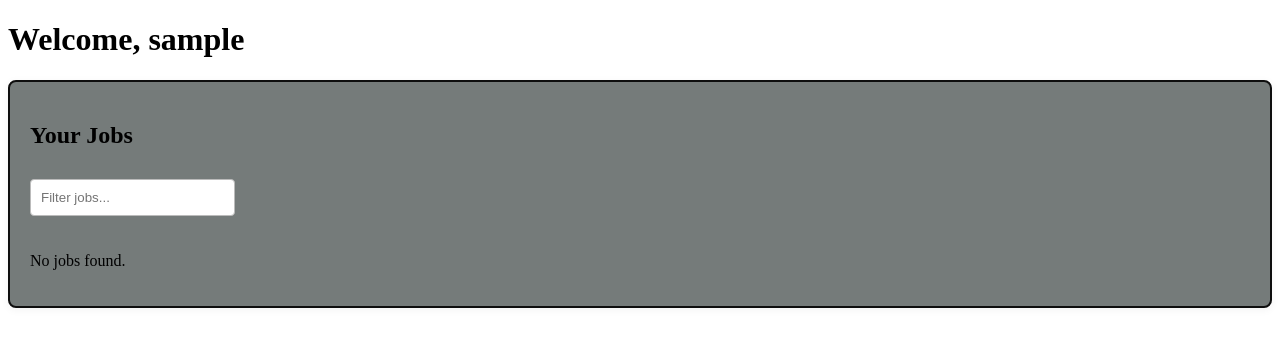
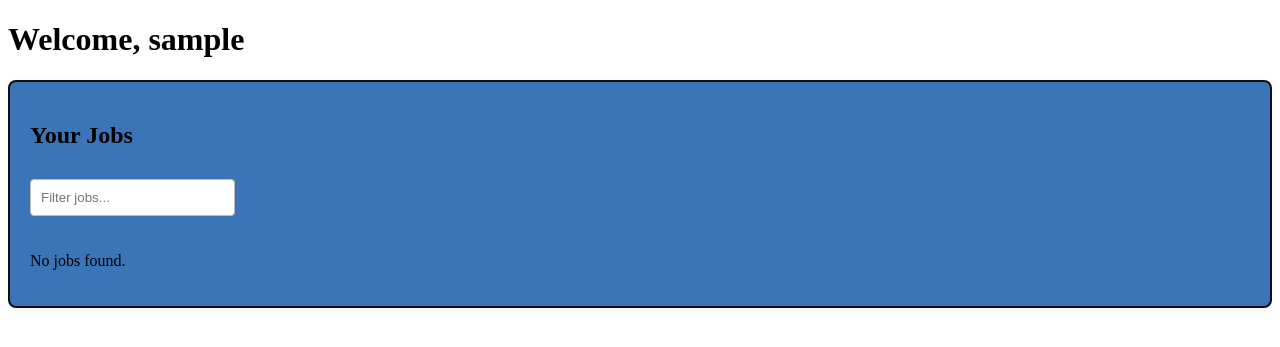
Before and after one commit to patrick85674/Job-tracker, a Django app: page /dashboard/ in a window 1280 px wide. Shown: the top 347 px of the page. Run offline with Django 5.2, Linux system fonts and the light colour scheme; the visitor is signed in with stand-in values (Sample User, id 1); data that the repository does not hold is empty; some libraries are stand-ins or nearby versions.

```diff
--- a/static/css/style.css
+++ b/static/css/style.css
@@ -3,7 +3,7 @@
     border-radius: 8px;
     padding: 20px;
     margin-top: 20px;
-    background-color: #757b7a;
+    background-color: #3c75b7;
     box-shadow: 0 2px 8px rgba(0, 0, 0, 0.05);
   }
 
```
